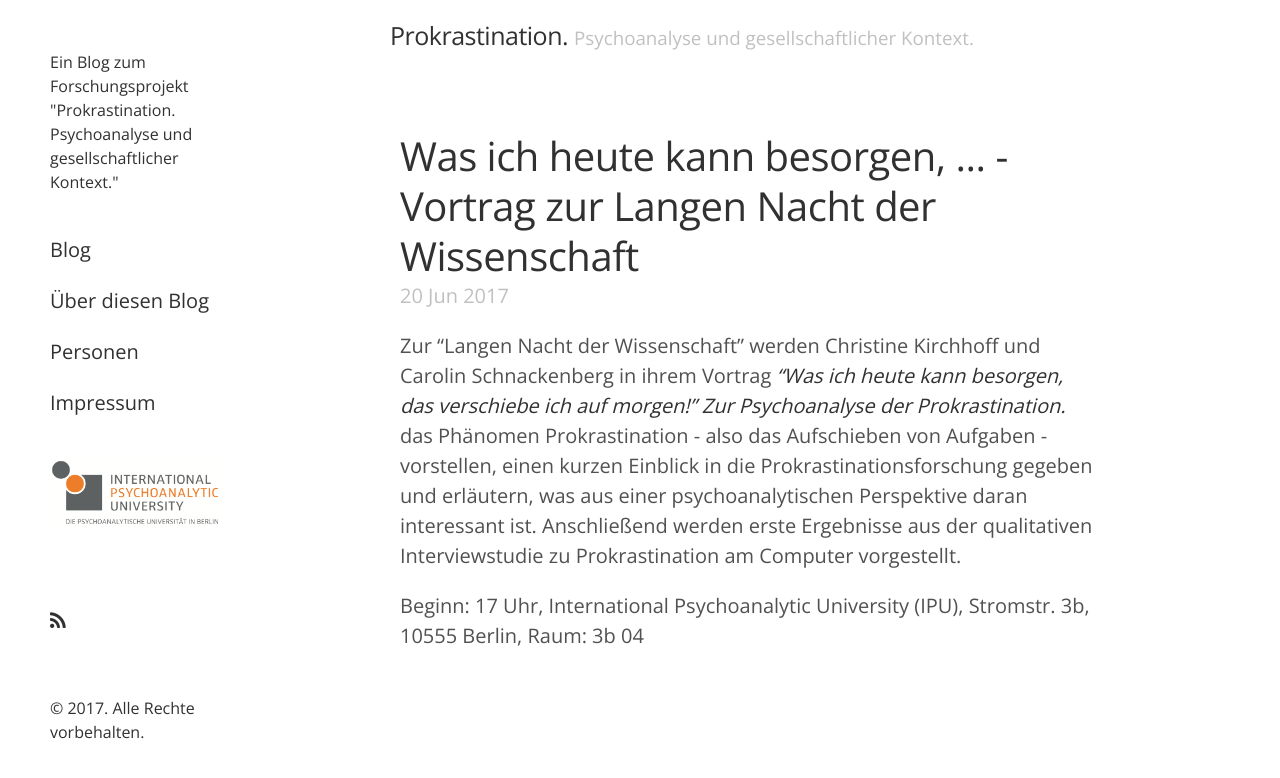
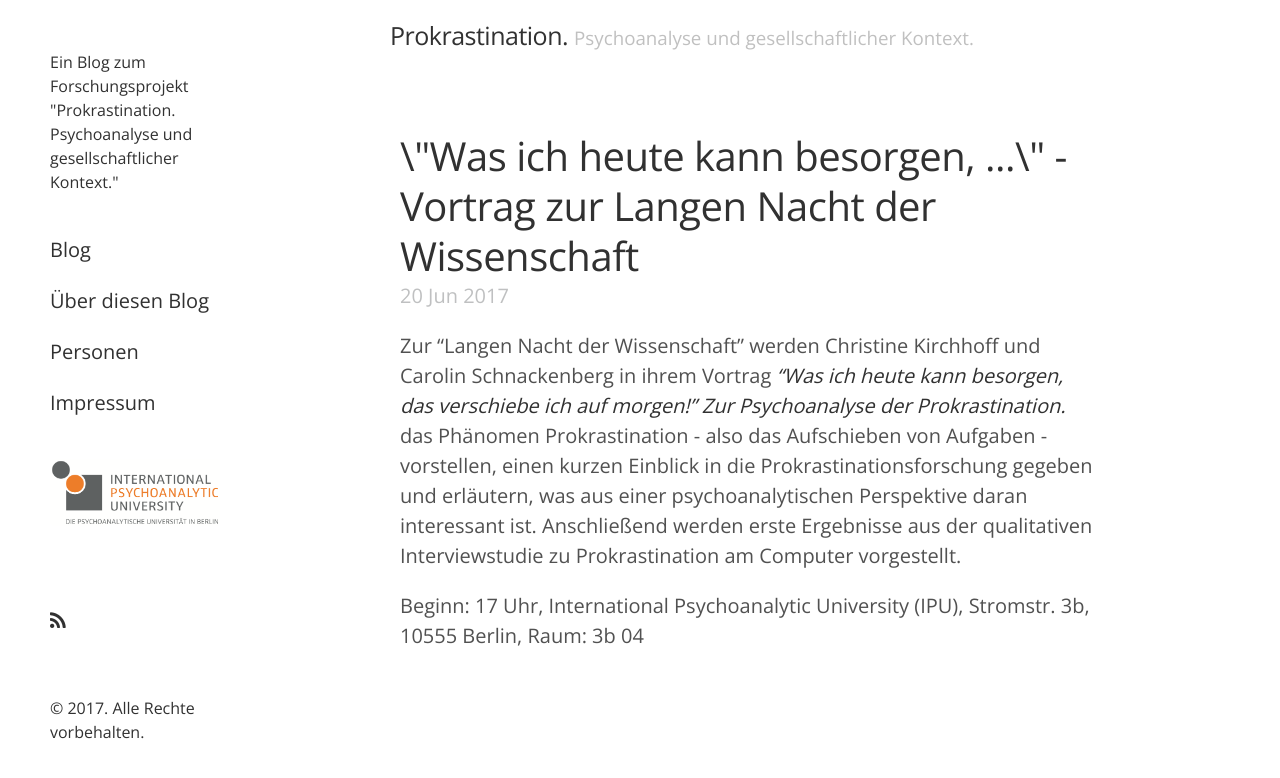
Before and after one commit to aufschieben/aufschieben.github.io, a Jekyll site: the page built from _posts/2017-06-20-Lange-Nacht.markdown, in a window 1280 px wide. Shown: the top 778 px of the page. Built offline with Jekyll 4.4.1, drawn with Linux system fonts in a browser that asks for light colours.

```diff
--- a/_posts/2017-06-20-Lange-Nacht.markdown
+++ b/_posts/2017-06-20-Lange-Nacht.markdown
@@ -1,6 +1,6 @@
 ---
 published: true
-title: Was ich heute kann besorgen, ... - Vortrag zur Langen Nacht der Wissenschaft
+title: \"Was ich heute kann besorgen, ...\" - Vortrag zur Langen Nacht der Wissenschaft
 layout: post
 excerpt_separator: <!--more-->
 ---
```
